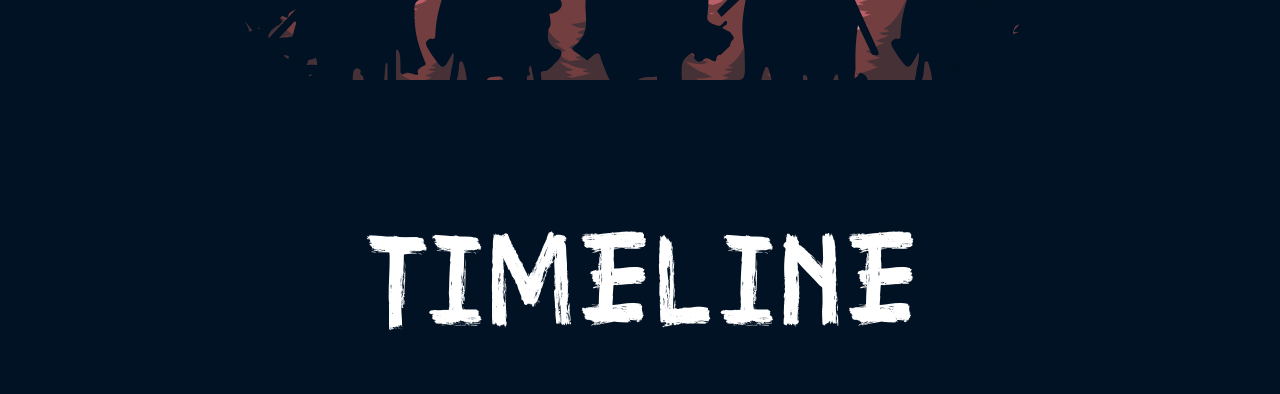
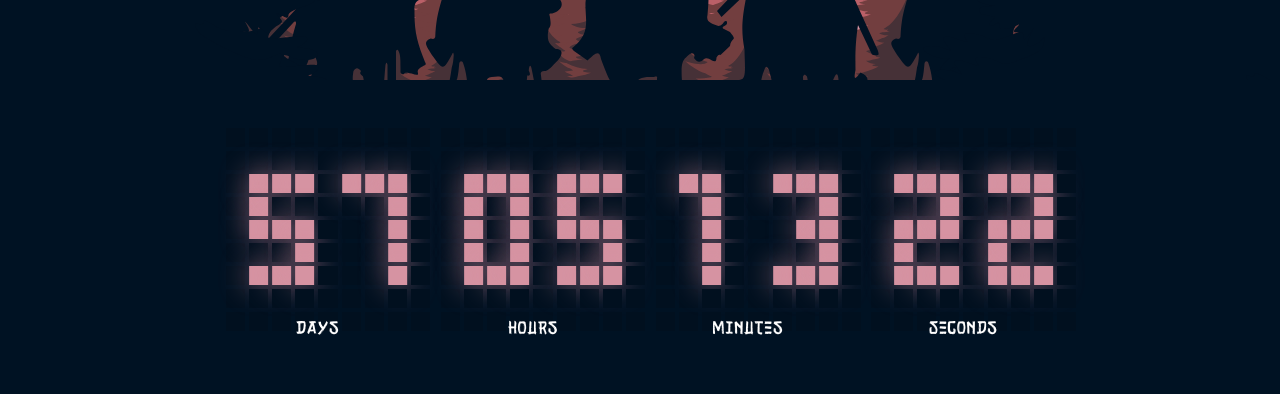
Before and after one commit to ArunKushhhh/StartupSaga4, a React (Vite) app: page / in a window 1280 px wide. Shown: the part 720-1114 px from the top of the page. Built offline with nearby package versions, Linux system fonts and the light colour scheme.

Commit message:
Countdown/added
Signed-off-by: ArunKushhhh <arunkushwaha_230604@aitpune.edu.in>

```diff
--- a/package.json
+++ b/package.json
@@ -18,6 +18,7 @@
     "framer-motion": "^12.0.0",
     "gsap": "^3.12.7",
     "motion": "^12.4.2",
+    "node-sass": "^9.0.0",
     "postcss": "^8.5.1",
     "react": "^18.3.1",
     "react-animated-cursor": "^2.11.2",
--- a/src/App.jsx
+++ b/src/App.jsx
@@ -5,7 +5,7 @@ import { Outlet } from "react-router-dom";
 const App = () => {
   return (
     <main>
-      <div className="hidden lg:block">
+      <div className="hidden sm:block">
         <AnimatedCursor
           innerSize={8}
           outerSize={35}
--- /dev/null
+++ b/src/components/Countdown.jsx
@@ -0,0 +1,81 @@
+import React, { useState, useEffect } from "react";
+import Digit from "./Digit";
+
+const CountdownTimer = () => {
+  const [timeLeft, setTimeLeft] = useState({
+    days: 0,
+    hours: 0,
+    minutes: 0,
+    seconds: 0,
+  });
+
+  useEffect(() => {
+    const targetDate = new Date("2025-03-27T00:00:00");
+
+    const calculateTimeLeft = () => {
+      const now = new Date();
+      const difference = targetDate - now;
+
+      if (difference > 0) {
+        return {
+          days: Math.floor(difference / (1000 * 60 * 60 * 24)),
+          hours: Math.floor((difference / (1000 * 60 * 60)) % 24),
+          minutes: Math.floor((difference / 1000 / 60) % 60),
+          seconds: Math.floor((difference / 1000) % 60),
+        };
+      }
+      return { days: 0, hours: 0, minutes: 0, seconds: 0 };
+    };
+
+    const timer = setInterval(() => {
+      setTimeLeft(calculateTimeLeft());
+    }, 1000);
+
+    return () => clearInterval(timer);
+  }, []);
+
+  return (
+    <section className="w-full mx-auto px-4">
+      <div className="flex flex-wrap justify-center gap-8 md:gap-8">
+        <div className="relative flex flex-col items-center">
+          <div className="flex gap-1 mb-8">
+            <Digit value={Math.floor(timeLeft.days / 10)} />
+            <Digit value={timeLeft.days % 10} />
+          </div>
+          <p className="absolute top-[100%] md:mt-9 left-1/2 -translate-x-1/2 text-base md:text-lg font-['shakuro'] whitespace-nowrap z-10">
+            Days
+          </p>
+        </div>
+        <div className="relative flex flex-col items-center">
+          <div className="flex gap-1 mb-8">
+            <Digit value={Math.floor(timeLeft.hours / 10)} />
+            <Digit value={timeLeft.hours % 10} />
+          </div>
+          <p className="absolute top-[100%] md:mt-9 left-1/2 -translate-x-1/2 text-base md:text-lg font-['shakuro'] whitespace-nowrap z-10">
+            Hours
+          </p>
+        </div>
+        <div className="relative flex flex-col items-center">
+          <div className="flex gap-1 mb-8">
+            <Digit value={Math.floor(timeLeft.minutes / 10)} />
+            <Digit value={timeLeft.minutes % 10} />
+          </div>
+          <p className="absolute top-[100%] md:mt-9 left-1/2 -translate-x-1/2 text-base md:text-lg font-['shakuro'] whitespace-nowrap z-10">
+            Minutes
+          </p>
+        </div>
+        <div className="relative flex flex-col items-center">
+          <div className="flex gap-1 mb-8">
+            <Digit value={Math.floor(timeLeft.seconds / 10)} />
+            <Digit value={timeLeft.seconds % 10} />
+          </div>
+          <p className="absolute top-[100%] md:mt-9 left-1/2 -translate-x-1/2 text-base md:text-lg font-['shakuro'] whitespace-nowrap z-10">
+            Seconds
+          </p>
+        </div>
+      </div>
+    </section>
+  );
+};
+
+export default CountdownTimer;
--- /dev/null
+++ b/src/components/Digit.jsx
@@ -0,0 +1,21 @@
+import React from "react";
+import "../styles/Digit.scss";
+
+export default function Digit({ value }) {
+  const repaintClass = `number-${value}`;
+  let grid = [];
+
+  for (let x = 1; x <= 5; x++) {
+    for (let y = 1; y <= 9; y++) {
+      grid.push(<div key={`${x}-${y}`} className={`x${x}-y${y}`}></div>);
+    }
+  }
+
+  return (
+    <div className="countdown">
+      <div id="countdown-grid" className={repaintClass}>
+        {grid}
+      </div>
+    </div>
+  );
+}
--- a/src/index.css
+++ b/src/index.css
@@ -7,6 +7,7 @@ body {
   overflow-x: hidden;
   min-height: 100vh;
   background: linear-gradient(to bottom, #001223 33%, #04060C 100%);
+  color: white;
 }
 
 .animated {
--- a/src/sections/Hero.jsx
+++ b/src/sections/Hero.jsx
@@ -9,6 +9,7 @@ import Faq from "./Faq";
 import SponsorUs from "./SponsorUs";
 import Gallery from "../pages/Gallery";
 import Footer from "./Footer";
+import CountdownTimer from "../components/Countdown";
 
 gsap.registerPlugin(ScrollTrigger);
 
@@ -87,7 +88,8 @@ const Hero = () => {
       </section>
 
       {/* Rest of the content outside the hero section */}
-      <div className="mt-[150px] flex flex-col justify-center items-center gap-[150px] bg-[#001223] w-full">
+      <div className="mt-12 flex flex-col justify-center items-center gap-[150px] bg-[#001223] w-full">
+        <CountdownTimer/>
         <Timeline />
         <Testimonials />
         <Sponsors />
--- /dev/null
+++ b/src/styles/Digit.scss
@@ -0,0 +1,227 @@
+.countdown {
+  width: min(7vw);
+  min-height: 120px;
+  position: relative;
+  margin: 0 auto;
+  display: block;
+
+  @media (max-width: 768px) {
+    width: min(12vw, 60px);
+    min-height: 90px;
+  }
+
+  @media (max-width: 480px) {
+    width: min(15vw, 45px);
+    min-height: 70px;
+  }
+
+  & > div {
+    position: absolute;
+    top: 0;
+    left: 0;
+    right: 0;
+    bottom: 0;
+    display: grid;
+    grid-template-columns: repeat(5, 1fr);
+    grid-template-rows: repeat(9, 1fr);
+    grid-gap: clamp(2px, 0.3vw, 4px);
+    perspective: 1000px;
+  }
+}
+
+@for $x from 1 through 5 {
+  @for $y from 1 through 9 {
+    .x#{$x}-y#{$y} {
+      position: relative;
+      grid-column-start: #{$x};
+      grid-column-end: #{$x + 1};
+      grid-row-start: #{$y};
+      grid-row-end: #{$y + 1};
+      background: #01101f;
+      min-width: clamp(8px, 1.5vw, 20px);  // Responsive minimum width
+      min-height: clamp(8px, 1.5vw, 20px); // Responsive minimum height
+      transition: all 0.4s ease #{($x + $y) * 0.05}s;
+      will-change: transform;
+
+      @media (max-width: 768px) {
+        min-width: clamp(6px, 1.2vw, 15px);
+        min-height: clamp(6px, 1.2vw, 15px);
+      }
+
+      @media (max-width: 480px) {
+        min-width: clamp(4px, 1vw, 12px);
+        min-height: clamp(4px, 1vw, 12px);
+      }
+    }
+  }
+}
+
+%active {
+  box-shadow: 0 0 clamp(14px, 2vw, 28px) clamp(3px, 0.5vw, 6px) rgba(#D693A2, 0.3);
+  transform: rotateY(180deg);
+  background: #D693A2;
+
+  @media (max-width: 768px) {
+    box-shadow: 0 0 clamp(10px, 1.5vw, 20px) clamp(2px, 0.3vw, 4px) rgba(#D693A2, 0.3);
+  }
+
+  @media (max-width: 480px) {
+    box-shadow: 0 0 clamp(8px, 1vw, 16px) clamp(1px, 0.2vw, 3px) rgba(#D693A2, 0.3);
+  }
+}
+
+.number-9 {
+  .x2-y3,
+  .x3-y3,
+  .x4-y3,
+  .x2-y4,
+  .x4-y4,
+  .x2-y5,
+  .x3-y5,
+  .x4-y5,
+  .x4-y6,
+  .x2-y7,
+  .x3-y7,
+  .x4-y7 {
+      @extend %active;
+  }
+}
+
+.number-8 {
+  .x2-y3,
+  .x3-y3,
+  .x4-y3,
+  .x2-y4,
+  .x4-y4,
+  .x2-y5,
+  .x3-y5,
+  .x4-y5,
+  .x2-y6,
+  .x4-y6,
+  .x2-y7,
+  .x3-y7,
+  .x4-y7 {
+      @extend %active;
+  }
+}
+
+
+.number-7 {
+  .x2-y3,
+  .x3-y3,
+  .x4-y3,
+  .x4-y4,
+  .x4-y5,
+  .x4-y5,
+  .x4-y6,
+  .x4-y7 {
+      @extend %active;
+  }
+}
+
+.number-6 {
+  .x2-y3,
+  .x3-y3,
+  .x4-y3,
+  .x2-y4,
+  .x2-y5,
+  .x3-y5,
+  .x4-y5,
+  .x2-y6,
+  .x4-y6,
+  .x2-y7,
+  .x3-y7,
+  .x4-y7 {
+      @extend %active;
+  }
+}
+
+.number-5 {
+  .x2-y3,
+  .x3-y3,
+  .x4-y3,
+  .x2-y4,
+  .x2-y5,
+  .x3-y5,
+  .x4-y5,
+  .x4-y6,
+  .x2-y7,
+  .x3-y7,
+  .x4-y7 {
+      @extend %active;
+  }
+}
+.number-4 {
+  .x2-y3,
+  .x4-y3,
+  .x2-y4,
+  .x4-y4,
+  .x2-y5,
+  .x3-y5,
+  .x4-y5,
+  .x4-y6,
+  .x4-y7 {
+      @extend %active;
+  }
+}
+
+.number-3 {
+  .x2-y3,
+  .x3-y3,
+  .x4-y3,
+  .x3-y5,
+  .x4-y4,
+  .x4-y5,
+  .x4-y6,
+  .x4-y7,
+  .x2-y7,
+  .x3-y7 {
+      @extend %active;
+  }
+}
+
+.number-2 {
+  .x2-y3,
+  .x3-y3,
+  .x4-y3,
+  .x3-y5,
+  .x4-y4,
+  .x4-y5,
+  .x2-y6,
+  .x2-y5,
+  .x2-y7,
+  .x3-y7,
+  .x4-y7 {
+      @extend %active;
+  }
+}
+
+.number-1 {
+  .x2-y3,
+  .x3-y3,
+  .x3-y4,
+  .x3-y5,
+  .x3-y6,
+  .x3-y7
+  {
+      @extend %active;
+  }
+}
+
+.number-0{
+  .x2-y3,
+  .x3-y3,
+  .x4-y3,
+  .x2-y4,
+  .x2-y5,
+  .x2-y6,
+  .x2-y7,
+  .x4-y4,
+  .x4-y5,
+  .x4-y6,
+  .x4-y7,
+  .x2-y7,
+  .x3-y7 {
+      @extend %active;
+  }
+}
```
Also changed, not shown: 2 other files (tests, documents, lock files or other folders).
